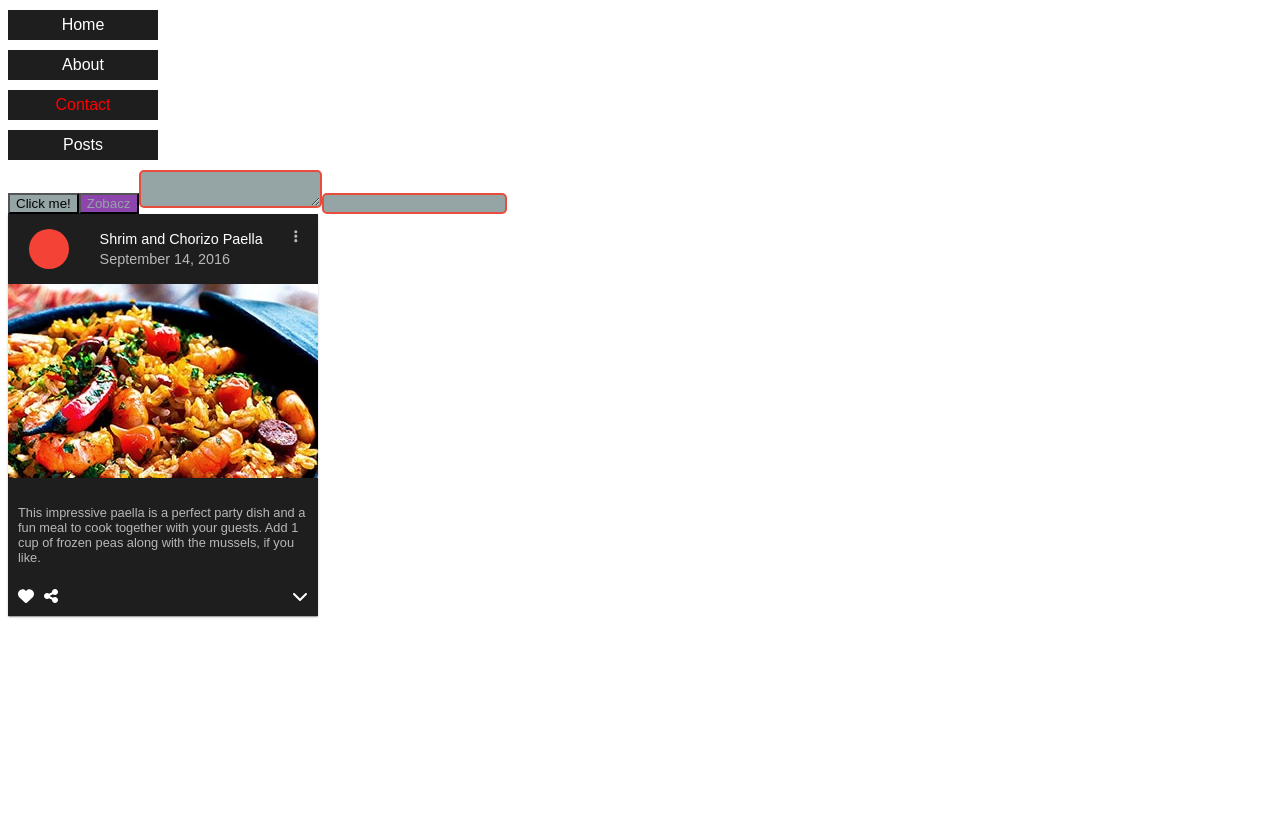
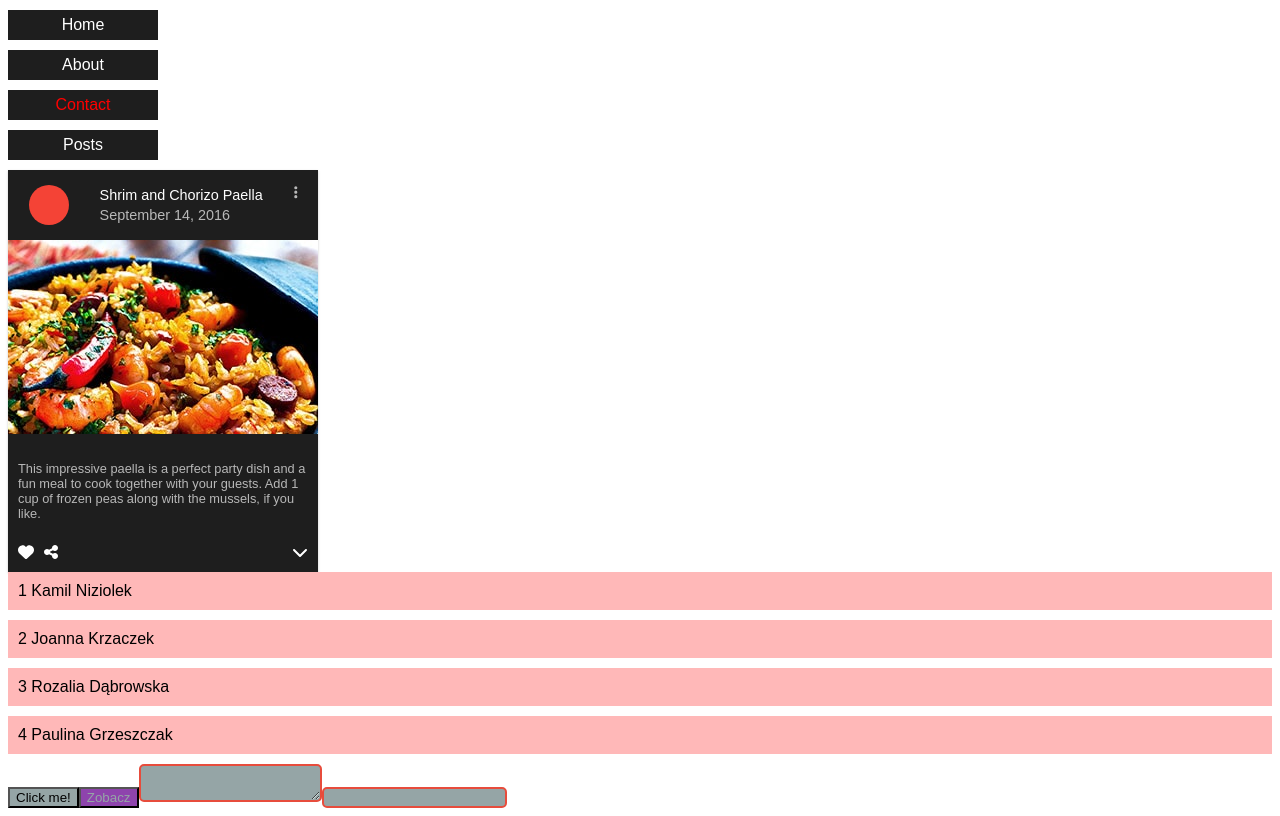
Before and after one commit to Margaretka15/szkola-reacta, a React (Create React App) app in the folder module-3/: page / in a window 1280 px wide. Built offline with nearby package versions, Linux system fonts and the light colour scheme.

Commit message:
module-3 add employees component

```diff
--- a/module-3/src/App.js
+++ b/module-3/src/App.js
@@ -3,6 +3,7 @@ import {Card} from "./components/Card";
 
 import paella from './assets/paella.jpg';
 import {Menu, MenuLink} from "./components/Menu";
+import {Employees} from "./components/Employees";
 import './styles/App.css';
 
 function App() {
@@ -12,17 +13,20 @@ function App() {
                 <MenuLink to="/">Home</MenuLink>
                 <MenuLink to="/about">About</MenuLink>
                 <MenuLink to="/contact" isActive>Contact</MenuLink>
-                <MenuLink to="/posts" >Posts</MenuLink>
+                <MenuLink to="/posts">Posts</MenuLink>
             </Menu>
+            <Card title="Shrim and Chorizo Paella"
+                  intro="This impressive paella is a perfect party dish and a fun meal to cook together with your guests. Add 1 cup of frozen peas along with the mussels, if you like."
+                  content="Method: Heat 1/2 cup of the broth in a pot until simmering, add saffron and set aside for 10 minutes...."
+                  imgSrc={paella}/>
+
+            <Employees/>
 
             <Button bgColor="clouds" color="green">Click me!</Button>
             <Button bgColor="purple" color="clouds">Zobacz</Button>
             <Textarea bgColor="clouds" color="purple" borderRadius="5px" borderColor="red" borderSize="2px"/>
             <Input bgColor="clouds" color="purple" borderRadius="5px" borderColor="red" borderSize="2px"/>
-            <Card title="Shrim and Chorizo Paella"
-                  intro="This impressive paella is a perfect party dish and a fun meal to cook together with your guests. Add 1 cup of frozen peas along with the mussels, if you like."
-                  content="Method: Heat 1/2 cup of the broth in a pot until simmering, add saffron and set aside for 10 minutes...."
-                  imgSrc={paella}/>
+
 
         </div>
     );
--- /dev/null
+++ b/module-3/src/components/Employees/Employee.js
@@ -0,0 +1,28 @@
+import React, {useState} from "react";
+
+function Employee({id, age, position, firstName, lastName, salary}) {
+    const [isShown, setIsShown] = useState(false);
+    const handleClick = () => {
+        setIsShown(isShown => !isShown);
+
+    }
+    const showMore = () => {
+        if (isShown) {
+            return (
+                <div className="employee__details">
+                    <p>Position: {position}</p>
+                    <p>Salary: {salary}</p>
+                    <p>Age: {age}</p>
+                </div>
+            );
+        }
+    }
+    return (
+        <div className="employee" onClick={() => handleClick()}>
+            <div className="employee__name">{id} {firstName} {lastName} </div>
+            {showMore()}
+        </div>
+    );
+}
+
+export default Employee;
--- /dev/null
+++ b/module-3/src/components/Employees/Employees.css
@@ -0,0 +1,22 @@
+.employee{
+    display: flex;
+    background-color: #ffb8b8;
+    margin-bottom: 10px;
+
+
+}
+
+.employee__name{
+    width: 30%;
+    padding: 10px;
+
+}
+.employee__name:hover{
+    cursor: pointer;
+}
+.employee__details{
+    width: 65%;
+    background-color: #e5e5ff;
+    margin-left: auto;
+    padding: 10px;
+}
--- /dev/null
+++ b/module-3/src/components/Employees/Employees.js
@@ -0,0 +1,22 @@
+import React from "react";
+import './Employees.css';
+import {data} from "./data";
+import Employee from "./Employee";
+
+function Employees() {
+    return (
+        data.map((employee) => {
+            return (
+                <Employee key={`employee=${employee.id}`}
+                          id={employee.id}
+                          age={employee.age}
+                          position={employee.position}
+                          firstName={employee.firstName}
+                          lastName={employee.lastName}
+                          salary={employee.salary}/>
+            );
+        })
+    );
+}
+
+export default Employees;
--- /dev/null
+++ b/module-3/src/components/Employees/data.js
@@ -0,0 +1,34 @@
+export const data = [
+    {
+        id: 1,
+        firstName: 'Kamil',
+        lastName: 'Niziolek',
+        age: 25,
+        salary: '8000',
+        position: 'menager'
+    },
+    {
+        id: 2,
+        firstName: 'Joanna',
+        lastName: 'Krzaczek',
+        age: 21,
+        salary: '3240',
+        position: 'intern'
+    },
+    {
+        id: 3,
+        firstName: 'Rozalia',
+        lastName: 'Dąbrowska',
+        age: 30,
+        salary: '2500',
+        position: 'intern',
+    },
+    {
+        id: 4,
+        firstName: 'Paulina',
+        lastName: 'Grzeszczak',
+        age: 37,
+        salary: '9014',
+        position: 'engineer',
+    }
+];
--- /dev/null
+++ b/module-3/src/components/Employees/index.js
@@ -0,0 +1,2 @@
+export {default as Employees} from './Employees';
+export {default as Employee} from './Employee';
```
